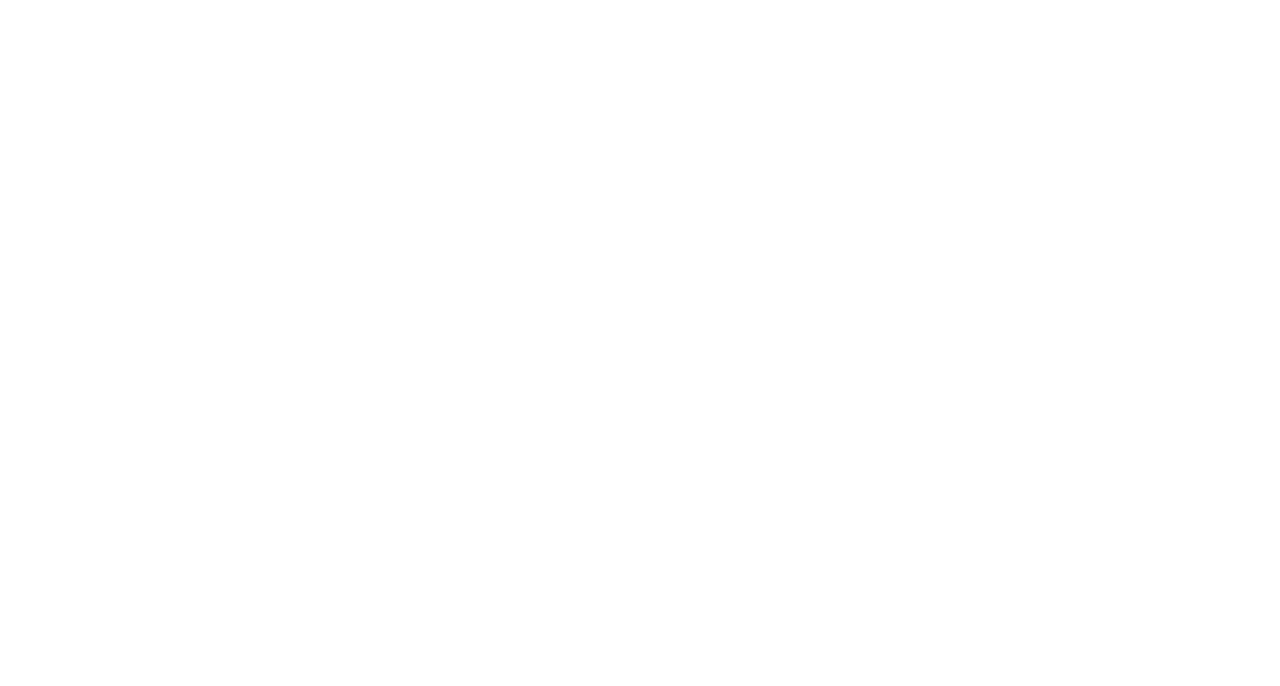
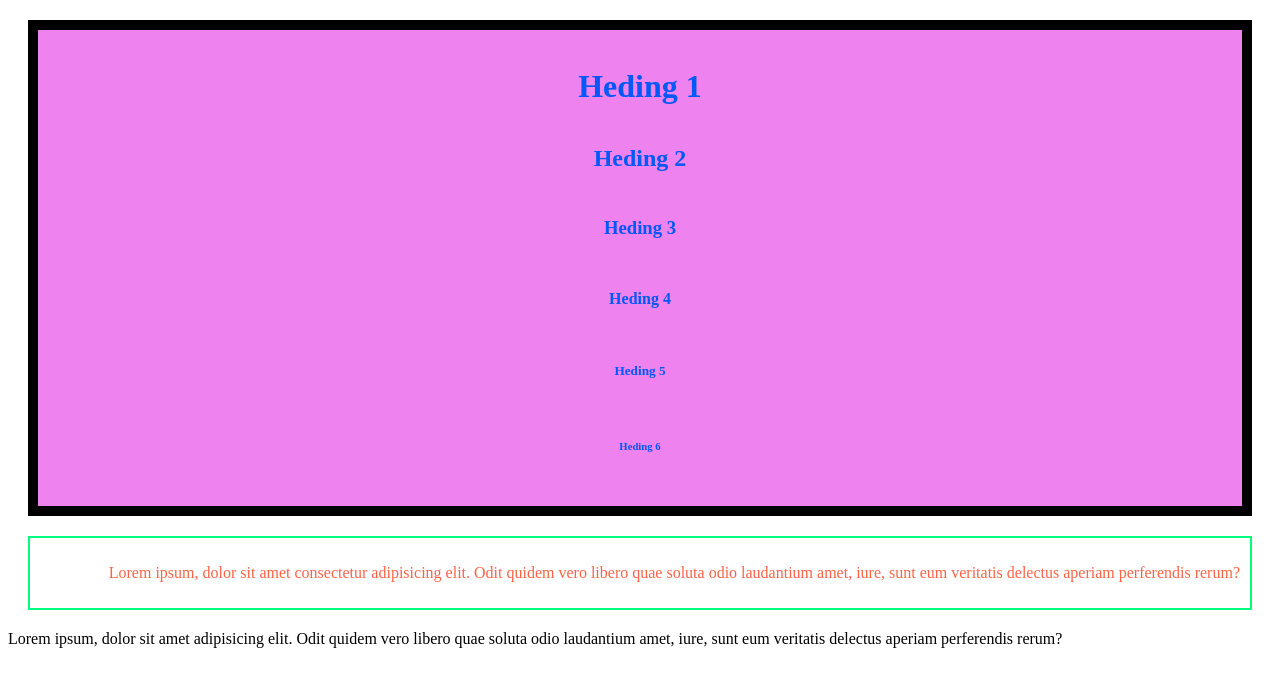
Before and after one commit to AkashP1302/per-class, a plain HTML site: page index.html in a window 1280 px wide. Drawn offline with Linux system fonts and the light colour scheme.

Commit message:
add file

```diff
--- a/index.html
+++ b/index.html
@@ -4,9 +4,44 @@
     <meta charset="UTF-8">
     <meta http-equiv="X-UA-Compatible" content="IE=edge">
     <meta name="viewport" content="width=device-width, initial-scale=1.0">
-    <title>Document</title>
+    <title>index</title>
+    <style>
+        #div1 {
+            border: 10px solid black;
+            color: rgb(2, 88, 248);
+            margin: 20px;
+            padding: 10px;
+            text-align: center;
+            line-height: 50px;
+            background-color: violet;
+        }
+
+        #div2 {
+            border: 2px solid springgreen;
+            color: tomato;
+            margin: 20px;
+            padding: 10px;
+            text-align: right;
+        }
+    </style>
 </head>
 <body>
+    <div id = "div1">
+        <h1>Heding 1</h1>
+        <h2>Heding 2</h2>
+        <h3>Heding 3</h3>
+        <h4>Heding 4</h4>
+        <h5>Heding 5</h5>
+        <h6>Heding 6</h6>
+    </div>
+
+    <div id = "div2">
+        <p>Lorem ipsum, dolor sit amet consectetur adipisicing elit. Odit quidem vero libero quae soluta odio laudantium amet, iure, sunt eum veritatis delectus aperiam perferendis rerum?</p>
+    </div>
+    <div id = "div3">
+        <p>Lorem ipsum, dolor sit amet <span> adipisicing elit.</span> Odit quidem vero libero quae soluta odio laudantium amet, iure, sunt eum veritatis delectus aperiam perferendis rerum?</p>
+    </div>
+
 
 </body>
 </html>
```
